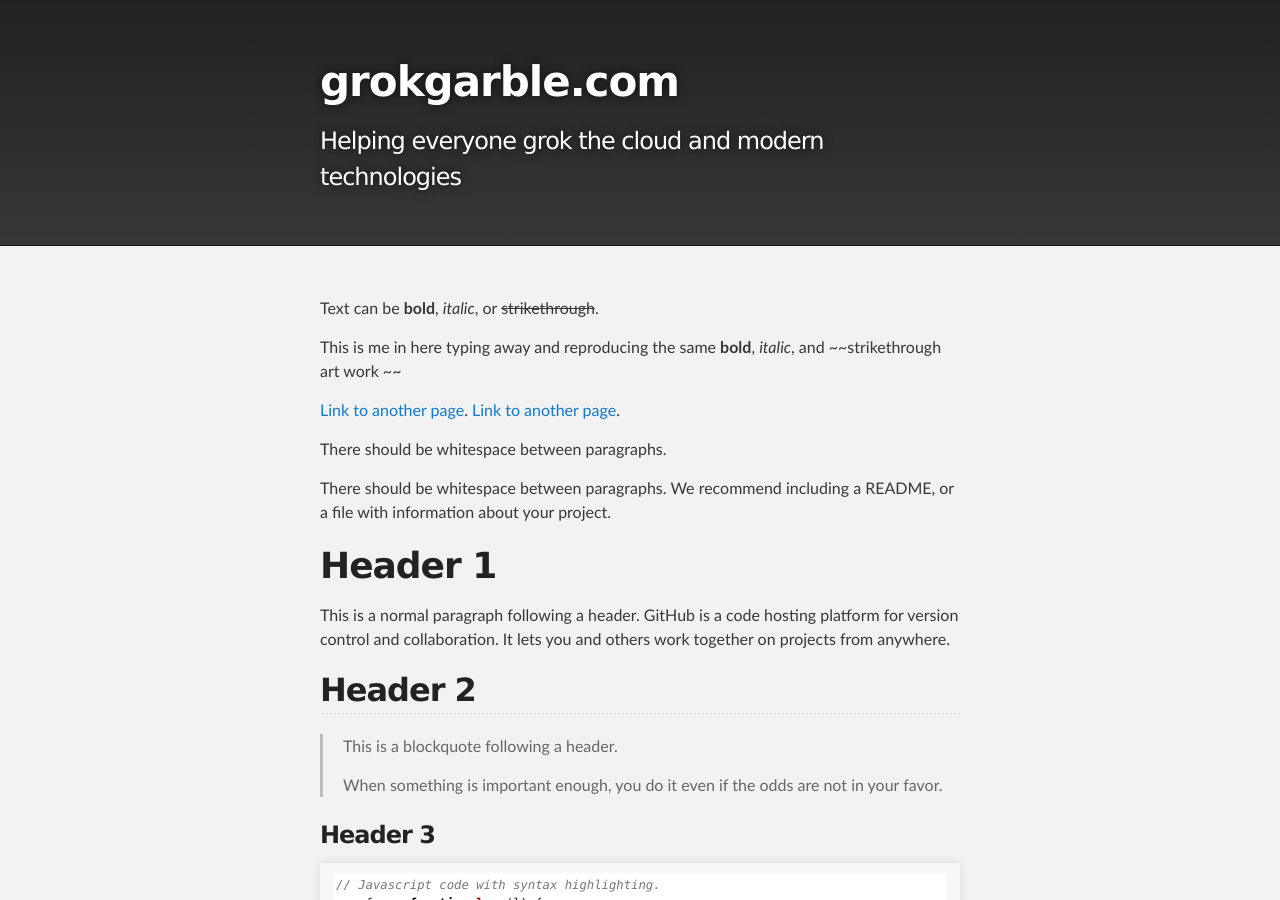
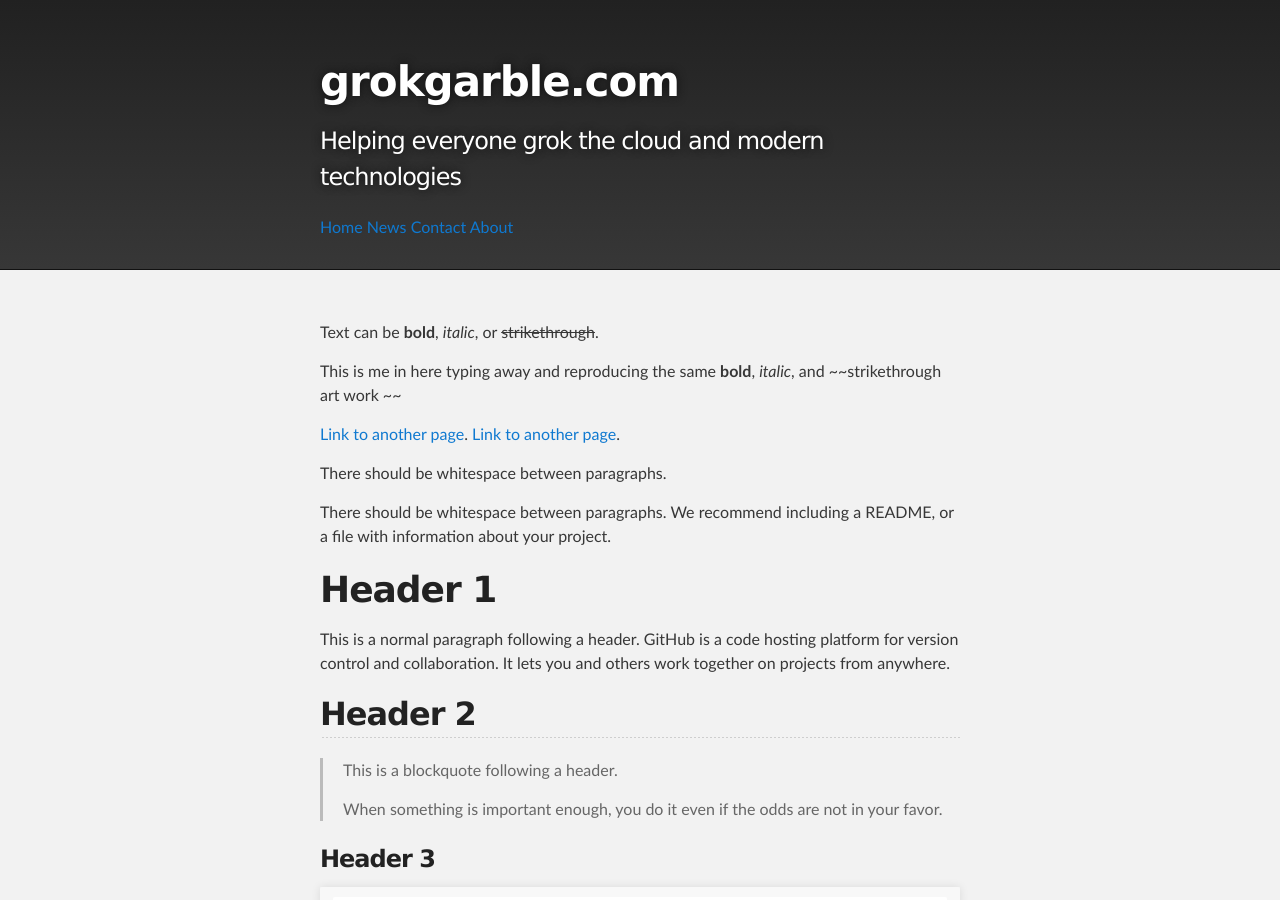
Before and after one commit to jeffmurr/jeffmurr.github.io, a Jekyll site: the page built from index.md, in a window 1280 px wide and 900 px high. Built offline with Jekyll 4.4.1, drawn with Linux system fonts in a browser that asks for light colours.

Commit message:
Update default.html

```diff
--- a/_layouts/default.html
+++ b/_layouts/default.html
@@ -22,6 +22,13 @@
 
           <h1 id="project_title">{{ site.title | default: site.github.repository_name }}</h1>
           <h2 id="project_tagline">{{ site.description | default: site.github.project_tagline }}</h2>
+
+          <div class="topnav">
+            <a class="active" href="#home">Home</a>
+            <a href="#news">News</a>
+            <a href="#contact">Contact</a>
+            <a href="#about">About</a>
+          </div>
 
           {% if site.show_downloads %}
             <section id="downloads">
```
